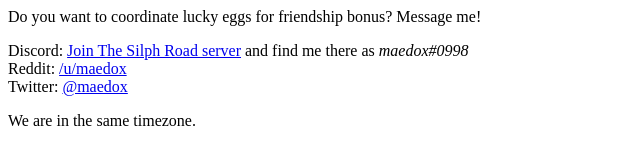
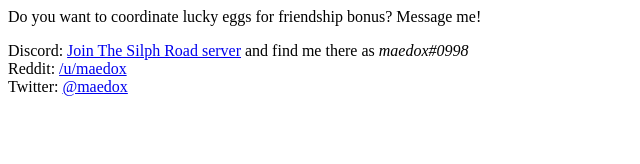
Before and after one commit to maedox/mdx.no, a plain HTML site: page pogo/index.html in a window 1280 px wide. Shown: the whole page, without its empty margins (0-640 px from the left). Drawn offline with Linux system fonts and the light colour scheme.

Commit message:
Get rid of broken time display

```diff
--- a/pogo/index.html
+++ b/pogo/index.html
@@ -1,17 +1,6 @@
 <head>
   <meta name="viewport" content="width=device-width, initial-scale=1">
   <title>m4edox | Pokémon GO</title>
-  <script>
-    setInterval(() => {
-      const time = document.querySelector('#time')
-      const dt = new Date()
-      const cetTime = dt.toLocaleTimeString({timeZone: 'Europe/Oslo'})
-      const localTime = dt.toLocaleTimeString()
-      time.innerText = (cetTime === localTime)
-        ? 'We are in the same timezone.'
-        : `My time: ${cetTime} (Europe/Oslo)\nYour time: ${localTime}`
-    }, 1000)
-  </script>
 </head>
 <p>
   Do you want to coordinate lucky eggs for friendship bonus? Message me! </p>
@@ -23,5 +12,3 @@
   <br/> Twitter:
   <a href="https://twitter.com/maedox">@maedox</a>
 </p>
-
-<div id="time"></div>
```
